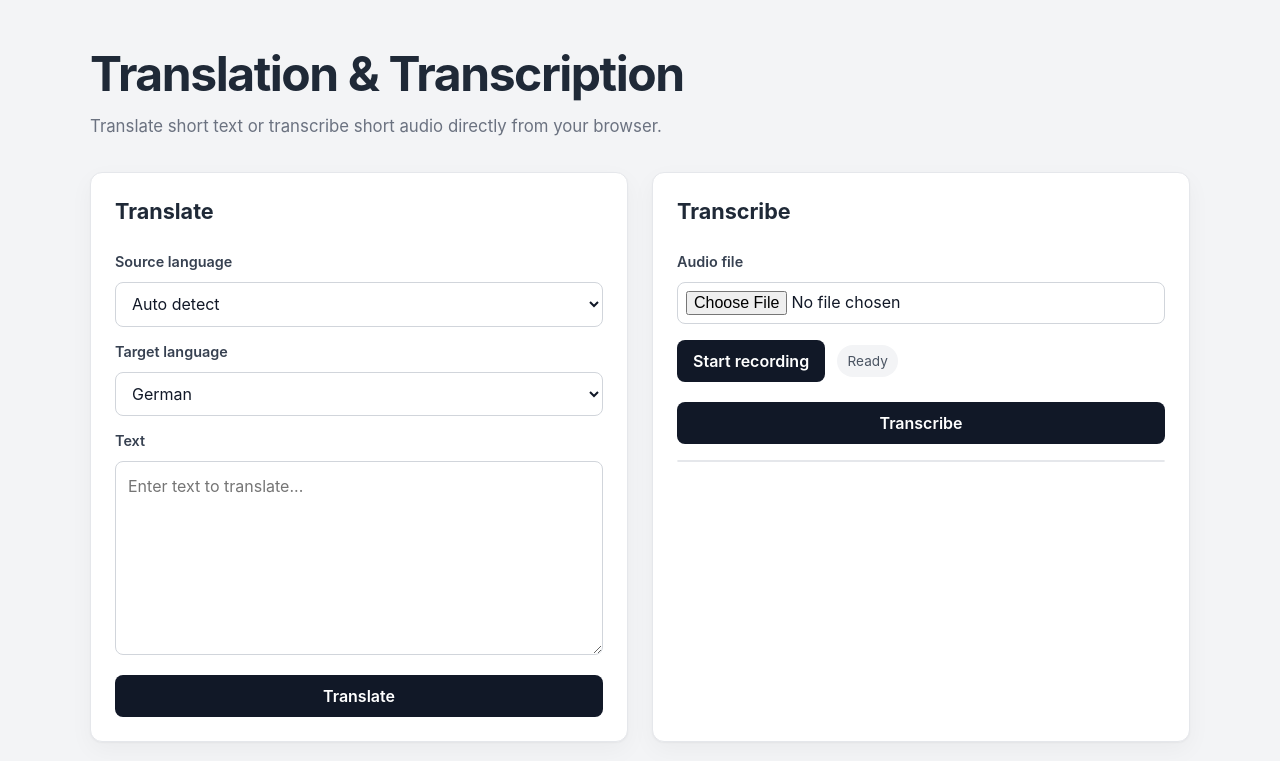
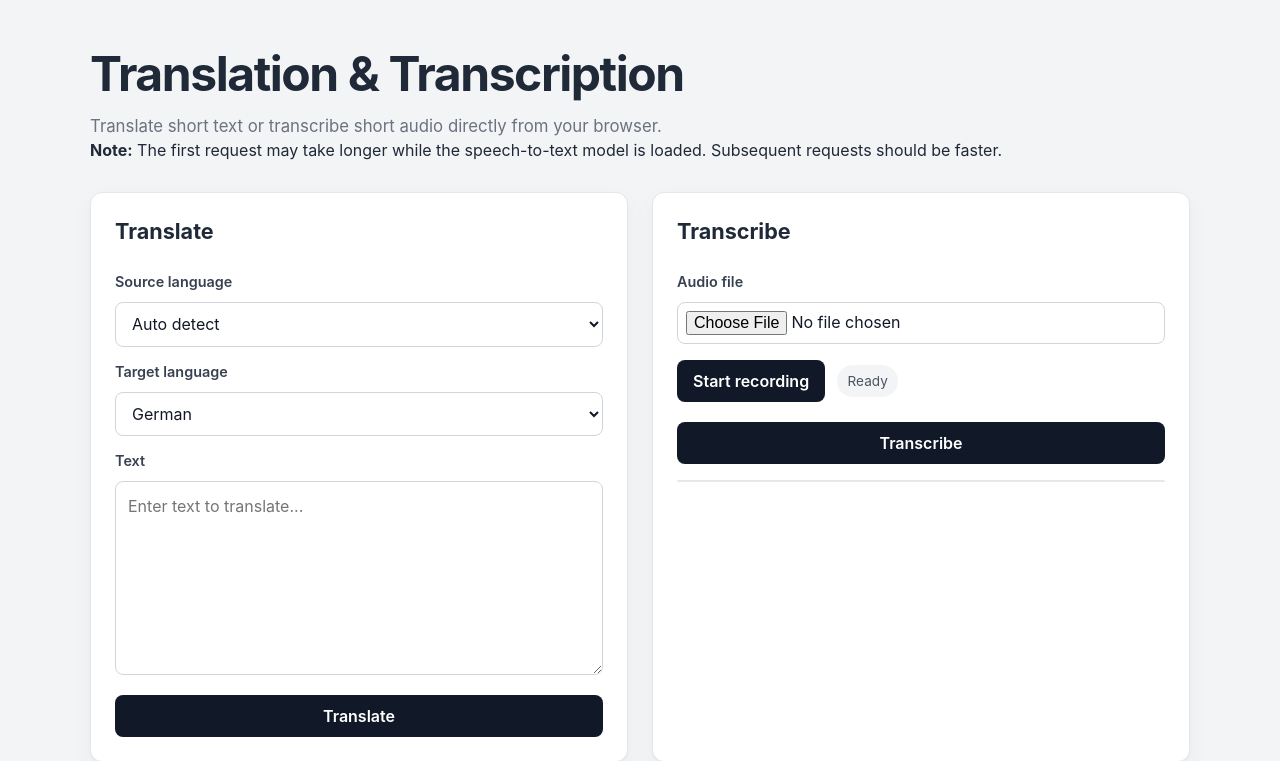
Before and after one commit to NiThIn-S/demo-translation-app, a FastAPI app: page / in a window 1280 px wide. Shown: the part 20-781 px from the top of the page. Run offline with FastAPI, Linux system fonts and the light colour scheme.

Commit message:
fix for mock translation model

```diff
--- a/src/app/main.py
+++ b/src/app/main.py
@@ -61,9 +61,8 @@ def create_app(
             context={
                 "app_name": settings.app_name,
                 "app_version": settings.app_version,
-                "max_audio_duration_seconds": (
-                    settings.max_audio_duration_seconds
-                ),
+                "max_audio_duration_seconds": settings.max_audio_duration_seconds,
+                "translation_provider": settings.translation_provider,
             },
         )
 
--- a/src/app/web/templates/index.html
+++ b/src/app/web/templates/index.html
@@ -7,19 +7,28 @@
 <section class="hero">
     <h1>Translation & Transcription</h1>
 
-
     <p>
         Translate short text or transcribe short audio directly
         from your browser.
     </p>
 
+    <div class="info-box">
+        <strong>Note:</strong>
+        The first request may take longer while the speech-to-text
+        model is loaded. Subsequent requests should be faster.
+    </div>
 
+    {% if translation_provider == "mock" %}
+    <div class="info-box">
+        <strong>Translation demo mode:</strong>
+        Translation is currently mocked because the free deployment environment has limited memory. LibreTranslate is also temporarily restricting free translation requests due to abuse prevention. For real translation, you can run the application locally with the OPUS-MT model.
+    </div>
+    {% endif %}
 </section>
 
 <section class="grid">
     <article class="card">
         <h2>Translate</h2>
-
 
         <form id="translation-form">
             <label for="source-language">
@@ -42,8 +51,13 @@
                 Text
             </label>
 
-            <textarea id="translation-text" rows="7" maxlength="250" placeholder="Enter text to translate..."
-                required></textarea>
+            <textarea
+                id="translation-text"
+                rows="7"
+                maxlength="250"
+                placeholder="Enter text to translate..."
+                required
+            ></textarea>
 
             <button type="submit">
                 Translate
@@ -73,28 +87,42 @@
                 </span>
             </div>
 
-            <audio id="recorded-audio" controls preload="metadata" hidden></audio>
+            <audio
+                id="recorded-audio"
+                controls
+                preload="metadata"
+                hidden
+            ></audio>
 
             <button id="transcribe-submit-button" type="submit">
                 Transcribe
             </button>
         </form>
 
-        <div id="transcription-state" class="transcription-state" hidden aria-live="polite"></div>
+        <div
+            id="transcription-state"
+            class="transcription-state"
+            hidden
+            aria-live="polite"
+        ></div>
 
-        <div id="transcription-result" class="result" hidden></div>
+        <div
+            id="transcription-result"
+            class="result"
+            hidden
+        ></div>
 
-        <div id="transcription-metadata" class="metadata-box" hidden></div>
+        <div
+            id="transcription-metadata"
+            class="metadata-box"
+            hidden
+        ></div>
     </article>
-
-
 </section>
 
 <div id="global-error" class="error" hidden role="alert"></div>
 {% endblock %}
 
 {% block scripts %}
-
 <script src="{{ url_for('static', path='js/app.js') }}"></script>
-
 {% endblock %}
```
Also changed, not shown: src/app/lifespan.py (+13 -4 lines).
